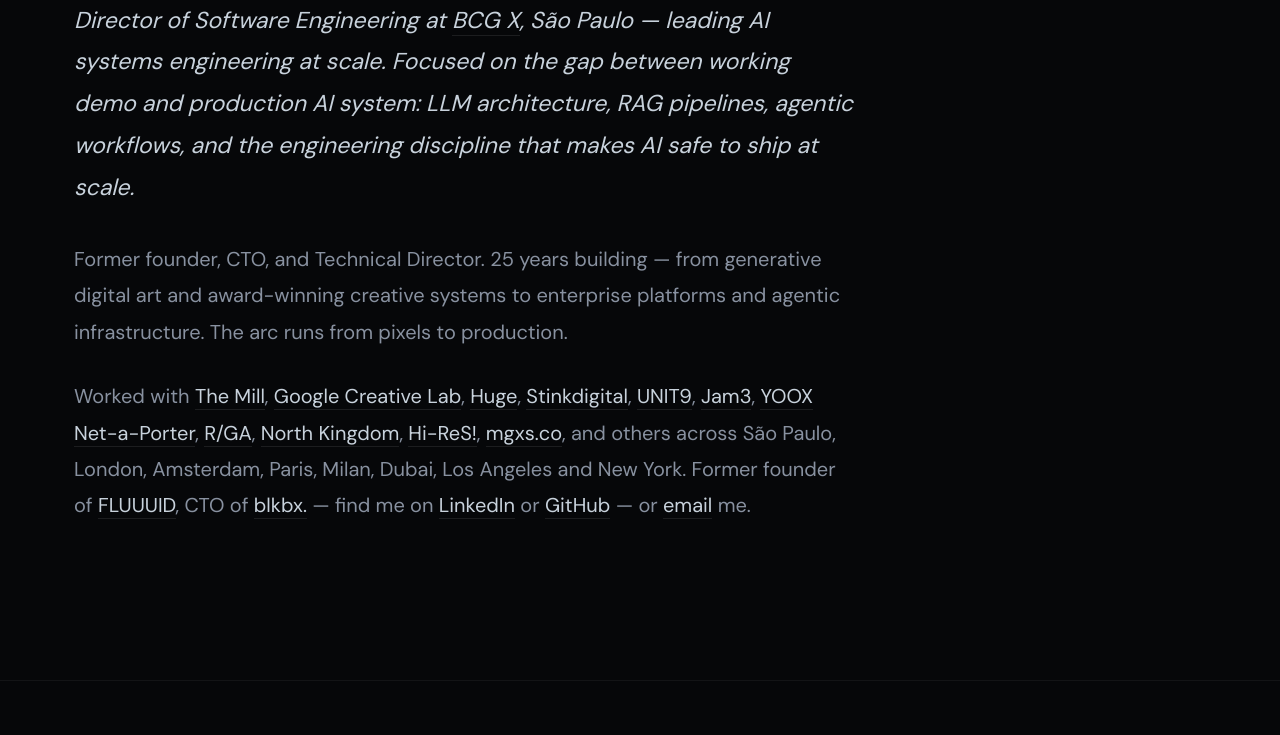
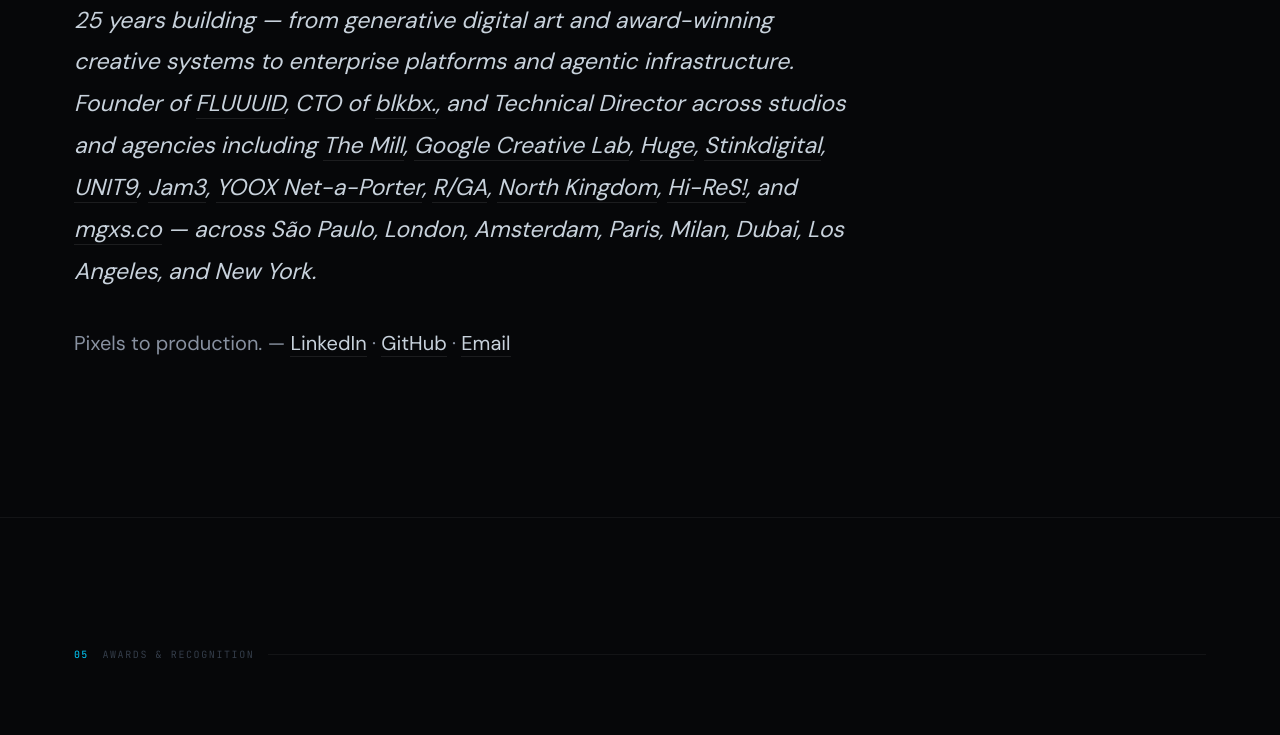
Before and after one commit to silviopaganini/s2paganini.com, a Next.js app: page / in a window 1280 px wide. Shown: the part 1019-1754 px from the top of the page. Built offline with nearby package versions, Linux system fonts and the light colour scheme.

Commit message:
feat: update introduction content and remove IHeroStat type

```diff
--- a/src/data/index.ts
+++ b/src/data/index.ts
@@ -4,11 +4,10 @@ import config from './projects.config.json'
 export const contents: IContent[] = [
   {
     content: `# Hello World
-Director of Software Engineering at [BCG X](https://bcg.com/x), São Paulo — leading AI systems engineering at scale. Focused on the gap between working demo and production AI system: LLM architecture, RAG pipelines, agentic workflows, and the engineering discipline that makes AI safe to ship at scale.
+25 years building — from generative digital art and award-winning creative systems to enterprise platforms and agentic infrastructure. Founder of [FLUUUID](https://fluuu.id), CTO of [blkbx.](https://www.apptension.com/case-studies/blkbx-case-study), and Technical Director across studios and agencies including [The Mill](https://themill.com), [Google Creative Lab](https://experiments.withgoogle.com/), [Huge](https://hugeinc.com), [Stinkdigital](https://stinkdigital.com), [UNIT9](https://www.unit9.com), [Jam3](https://www.jam3.com), [YOOX Net-a-Porter](https://www.ynap.com), [R/GA](https://rga.com), [North Kingdom](https://northkingdom.com), [Hi-ReS!](https://www.hi-res.net), and [mgxs.co](https://mgxs.co) — across São Paulo, London, Amsterdam, Paris, Milan, Dubai, Los Angeles, and New York.
 
-Former founder, CTO, and Technical Director. 25 years building — from generative digital art and award-winning creative systems to enterprise platforms and agentic infrastructure. The arc runs from pixels to production.
-
-Worked with [The Mill](https://themill.com), [Google Creative Lab](https://experiments.withgoogle.com/), [Huge](https://hugeinc.com), [Stinkdigital](https://stinkdigital.com), [UNIT9](https://www.unit9.com), [Jam3](https://www.jam3.com), [YOOX Net-a-Porter](https://www.ynap.com), [R/GA](https://rga.com), [North Kingdom](https://northkingdom.com), [Hi-ReS!](https://www.hi-res.net), [mgxs.co](https://mgxs.co), and others across São Paulo, London, Amsterdam, Paris, Milan, Dubai, Los Angeles and New York. Former founder of [FLUUUID](https://fluuu.id), CTO of [blkbx.](https://www.apptension.com/case-studies/blkbx-case-study) — find me on [LinkedIn](https://www.linkedin.com/in/silviopaganini) or [GitHub](https://github.com/silviopaganini) — or [email](mailto:silvio@fluuu.id) me.`,
+Pixels to production. — [LinkedIn](https://www.linkedin.com/in/silviopaganini) · [GitHub](https://github.com/silviopaganini) · [Email](mailto:silvio@fluuu.id)
+`,
     type: 'intro',
   },
   {
```
Also changed, not shown: 1 other file (tests, documents, lock files or other folders).
